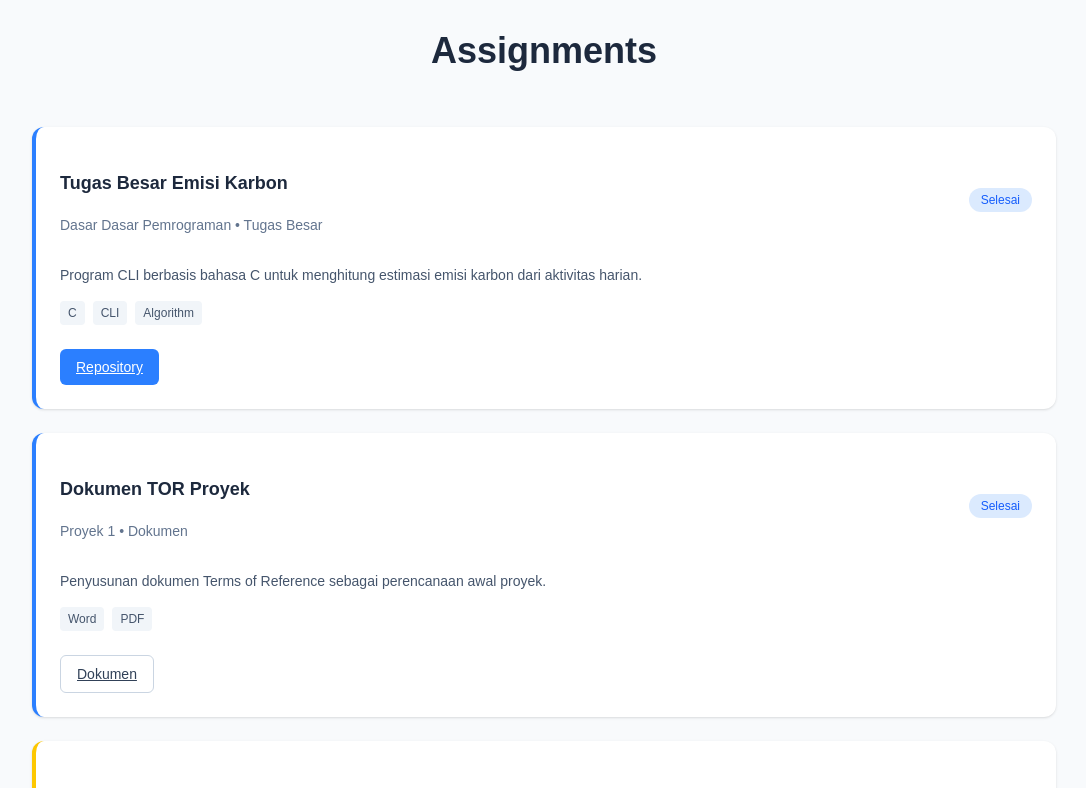
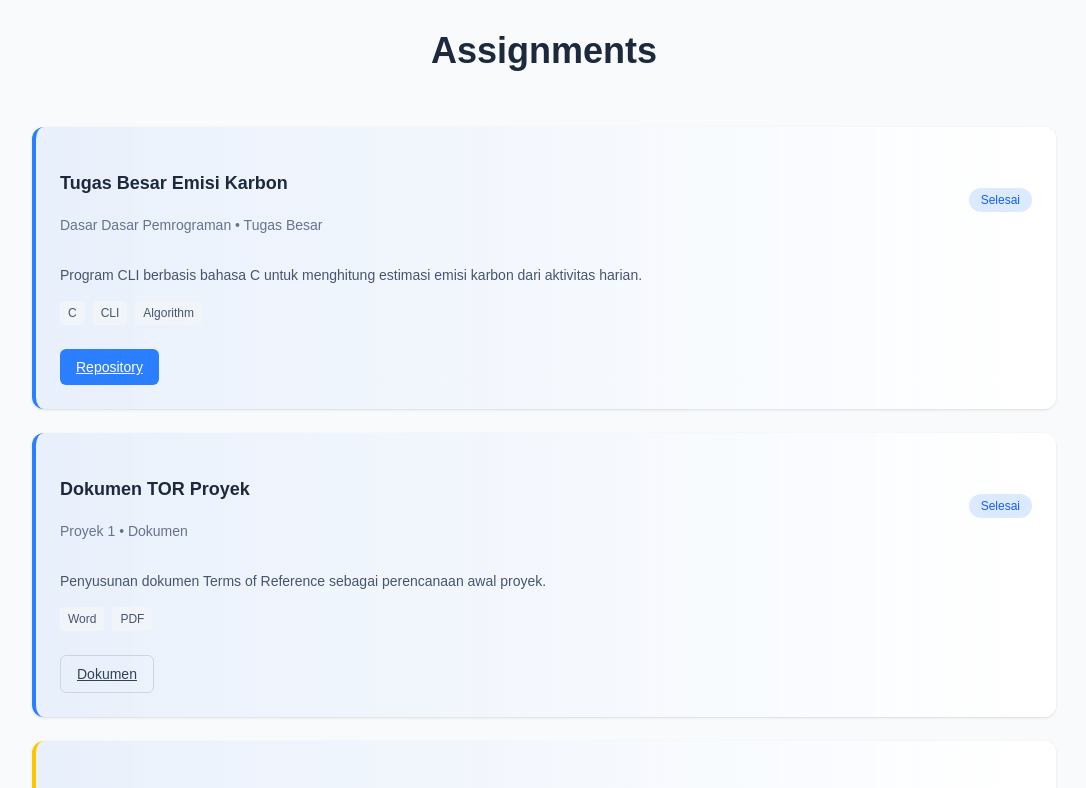
Before and after one commit to fironsahuleka2007-art/portfolio-vue, a Vue app: page / in a window 1280 px wide. Shown: the part 2720-3508 px from the top of the page, without its empty margins (96-1182 px from the left). Built offline with nearby package versions, Linux system fonts and the light colour scheme.

Commit message:
update ui/ux

```diff
--- a/src/components/Assignments.vue
+++ b/src/components/Assignments.vue
@@ -1,7 +1,6 @@
 <template>
 <section class="py-20 bg-slate-50 min-h-screen">
     <div class="max-w-5xl mx-auto px-6">
-
     <!-- HEADER -->
     <div class="text-center mb-14">
         <h1 class="text-4xl font-bold mb-3 text-slate-800">
@@ -14,13 +13,14 @@
         <div
         v-for="(item, index) in assignments"
         :key="index"
-        class="bg-white rounded-xl p-6 shadow-sm
-                border-l-4 transition
-                hover:shadow-md"
-        :class="item.status === 'Selesai'
-            ? 'border-blue-500'
-            : 'border-yellow-400'"
-        >
+        class="assignment-card rounded-xl p-6 shadow-sm
+        transition duration-300 border-l-4
+        hover:shadow-md fade-up"
+        :style="{ animationDelay: `${index * 120}ms` }"
+    :class="item.status === 'Selesai'
+    ? 'border-blue-500'
+    : 'border-yellow-400'">
+
         <!-- TOP -->
         <div class="flex flex-col md:flex-row md:items-center md:justify-between gap-4">
             <div>
@@ -83,6 +83,7 @@
             >
             Dokumen
             </a>
+
         </div>
         </div>
     </div>
@@ -125,3 +126,30 @@ const assignments = [
 },
 ]
 </script>
+
+<style scoped>
+.assignment-card {
+background: linear-gradient(
+    to right,
+    rgba(59, 130, 246, 0.08),
+    rgba(255, 255, 255, 1)
+);
+}
+
+.assignment-card:hover {
+transform: translateY(-2px);
+}
+
+.fade-up {
+opacity: 0;
+transform: translateY(20px);
+animation: fadeUp 0.5s ease forwards;
+}
+
+@keyframes fadeUp {
+to {
+    opacity: 1;
+    transform: translateY(0);
+}
+}
+</style>
--- a/src/components/Hero.vue
+++ b/src/components/Hero.vue
@@ -29,7 +29,7 @@ function scrollToProjects() {
   padding: 4rem 2rem;
   background: linear-gradient(135deg,#a29bfe,#6c63ff);
   color: #fff;
-  font-family: 'Poppins', sans-serif; /* santai & modern */
+  font-family: 'Poppins', sans-serif;
   border-radius: 20px;
   gap: 2rem;
 }
--- a/src/components/Projects.vue
+++ b/src/components/Projects.vue
@@ -119,10 +119,22 @@ const projects = [
 </script>
 
 <style scoped>
-.animate-card {
+.assignment-card {
+  background: linear-gradient(
+    to right,
+    rgba(59, 130, 246, 0.08),
+    rgba(255, 255, 255, 1)
+  );
+}
+
+.assignment-card:hover {
+  transform: translateY(-2px);
+}
+
+.fade-up {
   opacity: 0;
-  transform: translateY(30px);
-  animation: fadeUp 0.6s ease-out forwards;
+  transform: translateY(20px);
+  animation: fadeUp 0.5s ease forwards;
 }
 
 @keyframes fadeUp {
```
